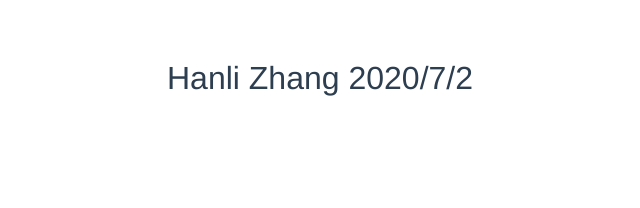
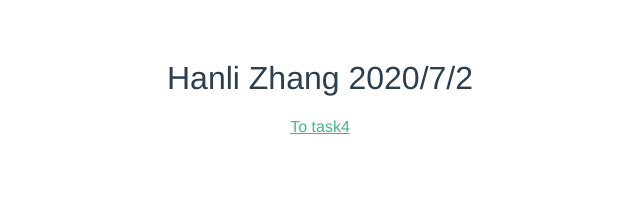
Before and after one commit to HanliZhang/Garena, a Vue app in the folder GarenaInterview/: page / in a window 1280 px wide. Shown: the top 208 px of the page, without its empty margins (320-960 px from the left). Built offline with nearby package versions, Linux system fonts and the light colour scheme.

Commit message:
router link

```diff
--- a/GarenaInterview/src/components/HelloWorld.vue
+++ b/GarenaInterview/src/components/HelloWorld.vue
@@ -1,6 +1,7 @@
 <template>
   <div class="hello">
     <h1>{{ msg }}</h1>
+    <router-link to='/task4'>To task4</router-link>
   </div>
 </template>
 
```
